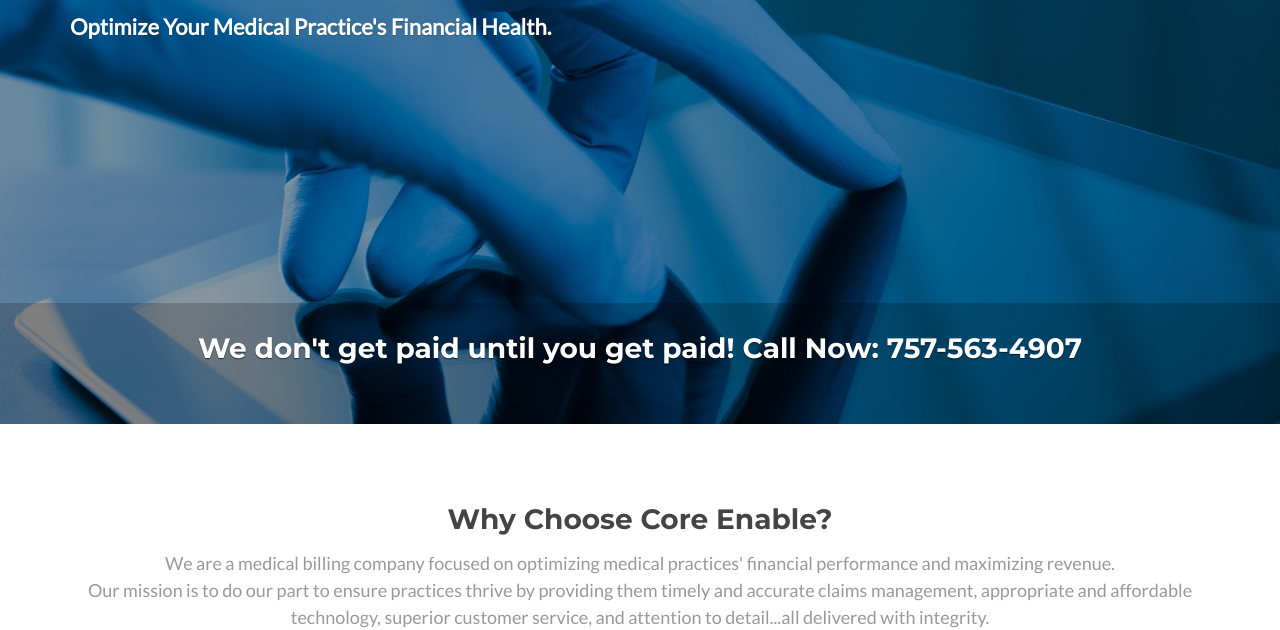
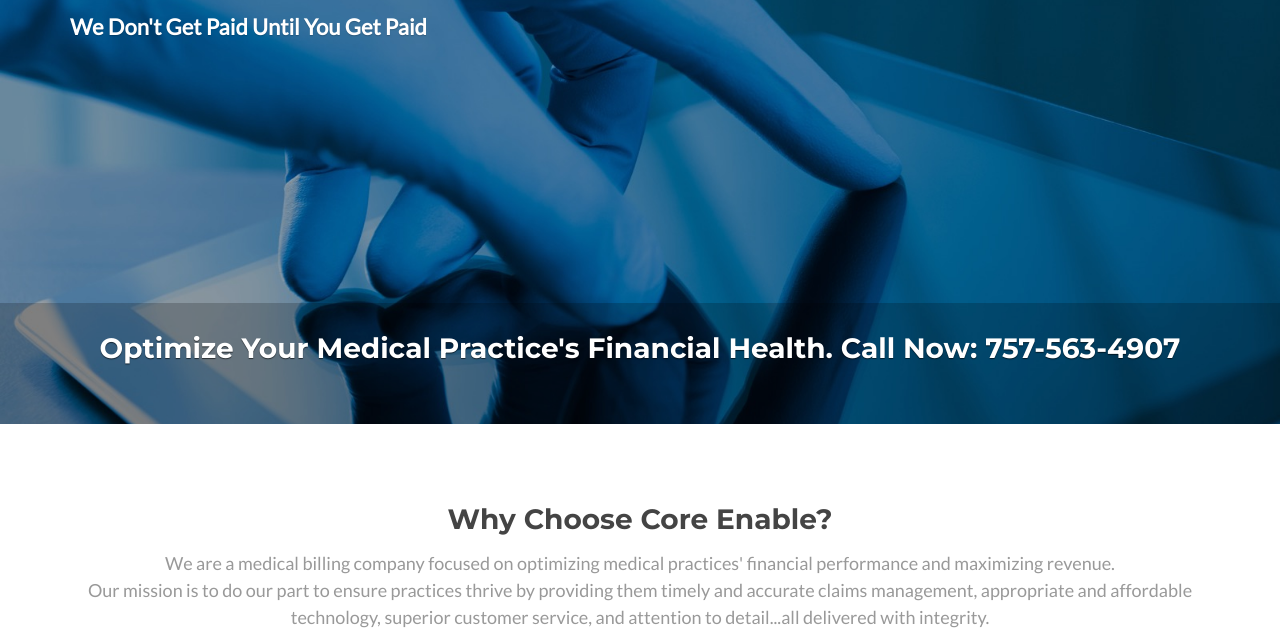
Before and after one commit to duffbuster/ce-www, a plain HTML site: page index.html in a window 1280 px wide. Shown: the part 171-801 px from the top of the page. Drawn offline with nearby package versions, Linux system fonts and the light colour scheme; a script that the page names is missing.

Commit message:
Update index.html
swapped tag lines in header

```diff
--- a/index.html
+++ b/index.html
@@ -87,14 +87,14 @@
         <section id="promo" class="promo section">
             <div class="container intro">
                 <h2 class="title">Medical Billing Experts </h2>
-                <p class="summary"><strong>Optimize Your Medical Practice's Financial Health.</strong></p>
+                <p class="summary"><strong>We Don't Get Paid Until You Get Paid</strong></p>
             </div><!--//intro-->
 
             <div class="fixed-container">
                 <div class="signup">
                     <div class="container text-center">
                         <!--<h3 class="title">Schedule a Practice Analysis</h3>-->
-                        <h3 class="title">We don't get paid until you get paid! Call Now: 757-563-4907</h3>
+                        <h3 class="title">Optimize Your Medical Practice's Financial Health. Call Now: 757-563-4907</h3>
                         <!--<p class="summary"><strong>When Was the Last Time Your Practice Had a Checkup?</strong></p>-->
                         <!--<form action="//coreenable.us9.list-manage.com/subscribe/post?u=8496ca817a0e4cf70bf0a5a80&amp;id=bbcf375370" method="post" class="signup-form">-->
                             <!--<div class="form-group">-->
```
